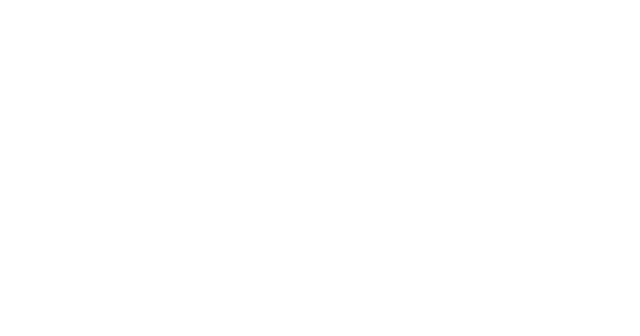
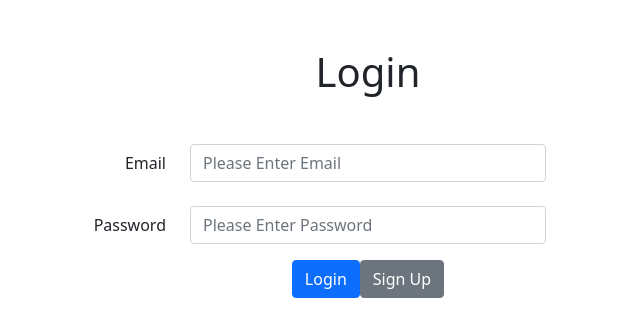
Before and after one commit to niketkharat13/machine_test_nimap, a React (Create React App) app: page /login in a window 1280 px wide. Before the commit this address had no page. Shown: the top 336 px of the page, without its empty margins (272-912 px from the left). Built offline with nearby package versions, Linux system fonts and the light colour scheme.

Commit message:
login form

```diff
--- a/src/App.js
+++ b/src/App.js
@@ -5,7 +5,7 @@ import './App.css';
   Routes,
   Route
 } from "react-router-dom";
-// const Login =
+const Login = React.lazy(() => import('./components/login/login'));
 const SignUp = React.lazy(() => import('./components/signup/signup'));
 function App() {
   return (
@@ -15,6 +15,11 @@ function App() {
           <Route path="/signup" element={
             <Suspense fallback={<div>Loading...</div>}>
               <SignUp/>
+            </Suspense>
+          }/>
+          <Route path="/login" element={
+            <Suspense fallback={<div>Loading...</div>}>
+              <Login/>
             </Suspense>
           }/>
           <Route path="/" element={<>
--- a/src/components/login/login.js
+++ b/src/components/login/login.js
@@ -4,10 +4,11 @@ import * as Yup from 'yup';
 import Container from 'react-bootstrap/Container';
 import Row from 'react-bootstrap/Row';
 import Col from 'react-bootstrap/Col';
-import LogInCSS from './LogIn.module.css';
+import LogInCSS from './login.module.css';
 const bcrypt = require('bcryptjs');
 const LogIn = () => {
-    const [userExisted, setIsUserExisted] = useState(false);
+    const [isWrongPassword, setIsWrongPassword] = useState(false);
+    const [isNot_A_User, setIsNot_A_User] = useState(false);
     const formInputControl = [
         {
             label: 'Email',
@@ -44,40 +45,33 @@ const LogIn = () => {
                     onSubmit={values => {
                         try {
                             let registeredUserList = localStorage.getItem('registeredUserList');
-                            console.log(!registeredUserList, 'registeredUserList');
-                            let usersValue = [];
                             if (registeredUserList !== null) {
-                                usersValue = JSON.parse(registeredUserList);
-                                let isUserExisted = usersValue.filter(u => u.email === values.email);
-                                if (isUserExisted.length > 0) {
-                                    setIsUserExisted(true);
-                                    return;
+                                registeredUserList = JSON.parse(registeredUserList);
+                                let userDetails = registeredUserList.filter(u => u.email === values.email);
+                                if (userDetails.length > 0) {
+                                    let doesPasswordMatch = bcrypt.compareSync(values.password, bcrypt.hashSync(userDetails.password, bcrypt.genSaltSync()));
+                                    if (doesPasswordMatch) {
+                                        console.log("password match")
+                                    } else {
+                                        setIsWrongPassword(true);
+                                    }
+                                } else {
+                                    setIsNot_A_User(true);
                                 }
                             }
-                            const {confirmPassword, ...userValues} = values;
-                            usersValue.push({
-                                ...userValues,
-                                password: bcrypt.hashSync(userValues.password, bcrypt.genSaltSync())
-                            })
-                            localStorage.setItem('registeredUserList', JSON.stringify(usersValue))
-                            // console.log(bcrypt.hashSync(values.password, bcrypt.genSaltSync()));
-
                         } catch (error) {
                             console.log(error)
                         }
-                        // const doesPasswordMatch = bcrypt.compareSync("Niket@8184", bcrypt.hashSync(values.password, bcrypt.genSaltSync()))
-                        // console.log(doesPasswordMatch);
-
                     }}
                 >
                 {({ errors, touched }) => (
                     <Form>
                         <Container className="mt-5">
-                            <h1 className="mt-2 mb-5">User Registeration Form</h1>
+                            <h1 className="mt-2 mb-5">Login</h1>
                             {
                                 formInputControl.map((input, index) => {
                                     return (
-                                        <Row key={index} className="mt-2">
+                                        <Row key={index} className="mt-4">
                                             <Col md={4}>
                                                 <label htmlFor={input.id} className="w-100 h-100 d-flex align-items-center justify-content-end">{input.label}</label>
                                             </Col>
@@ -96,9 +90,10 @@ const LogIn = () => {
                                 })
                             }
                             {
-                                userExisted ?  <p className={["m-2", LogInCSS.errormsg].join(" ")}>email id is already existed</p> : null
+                                isWrongPassword ? 'password wrong' : isNot_A_User ? 'not a user' : ""
                             }
-                            <button type="submit" className='btn-primary btn mt-3'>Submit</button>
+                            <button type="submit" className='btn-primary btn mt-3'>Login</button>
+                            <button className='btn-secondary btn mt-3'>Sign Up</button>
                         </Container>
                     </Form>
                 )}
```
